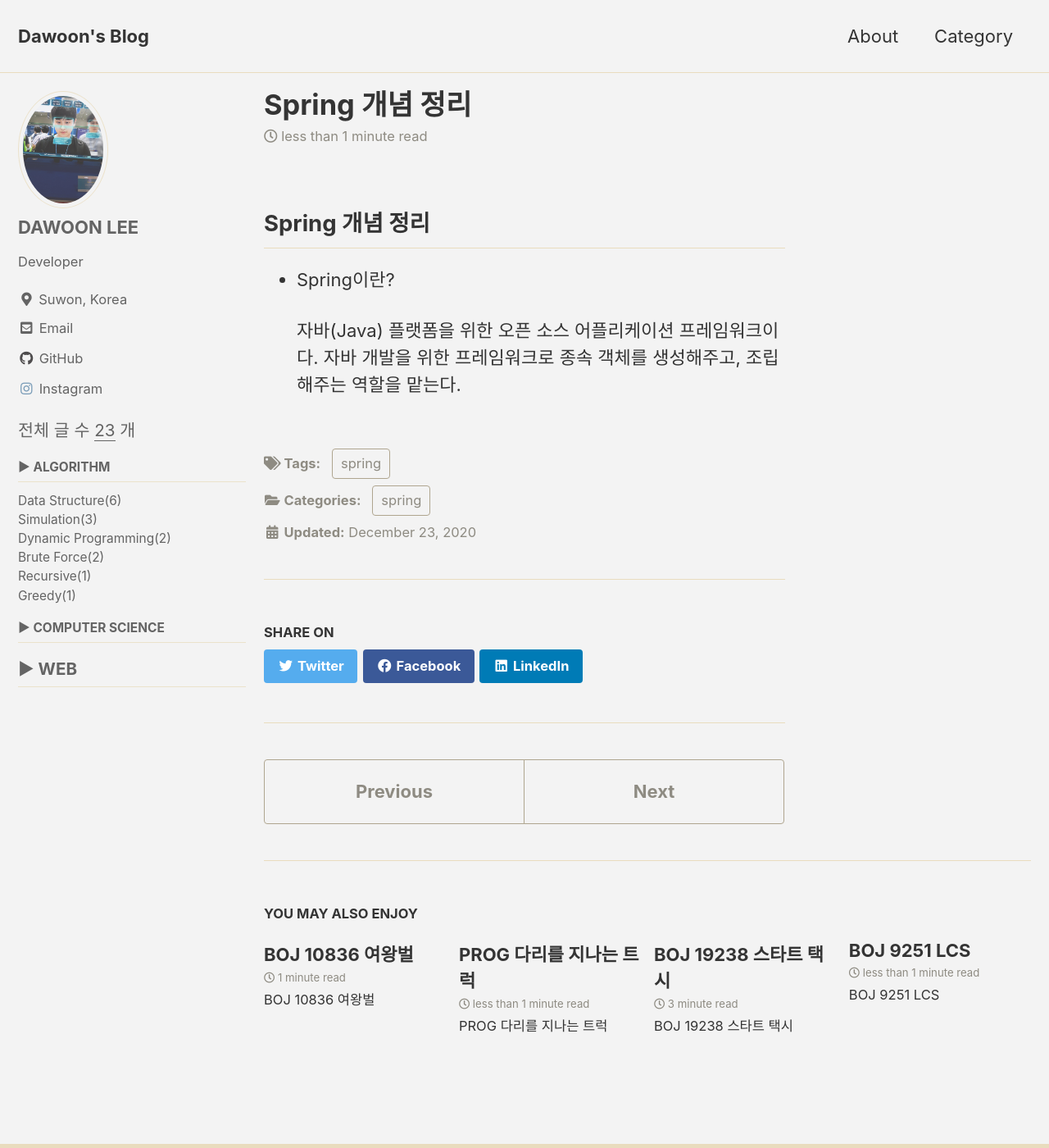
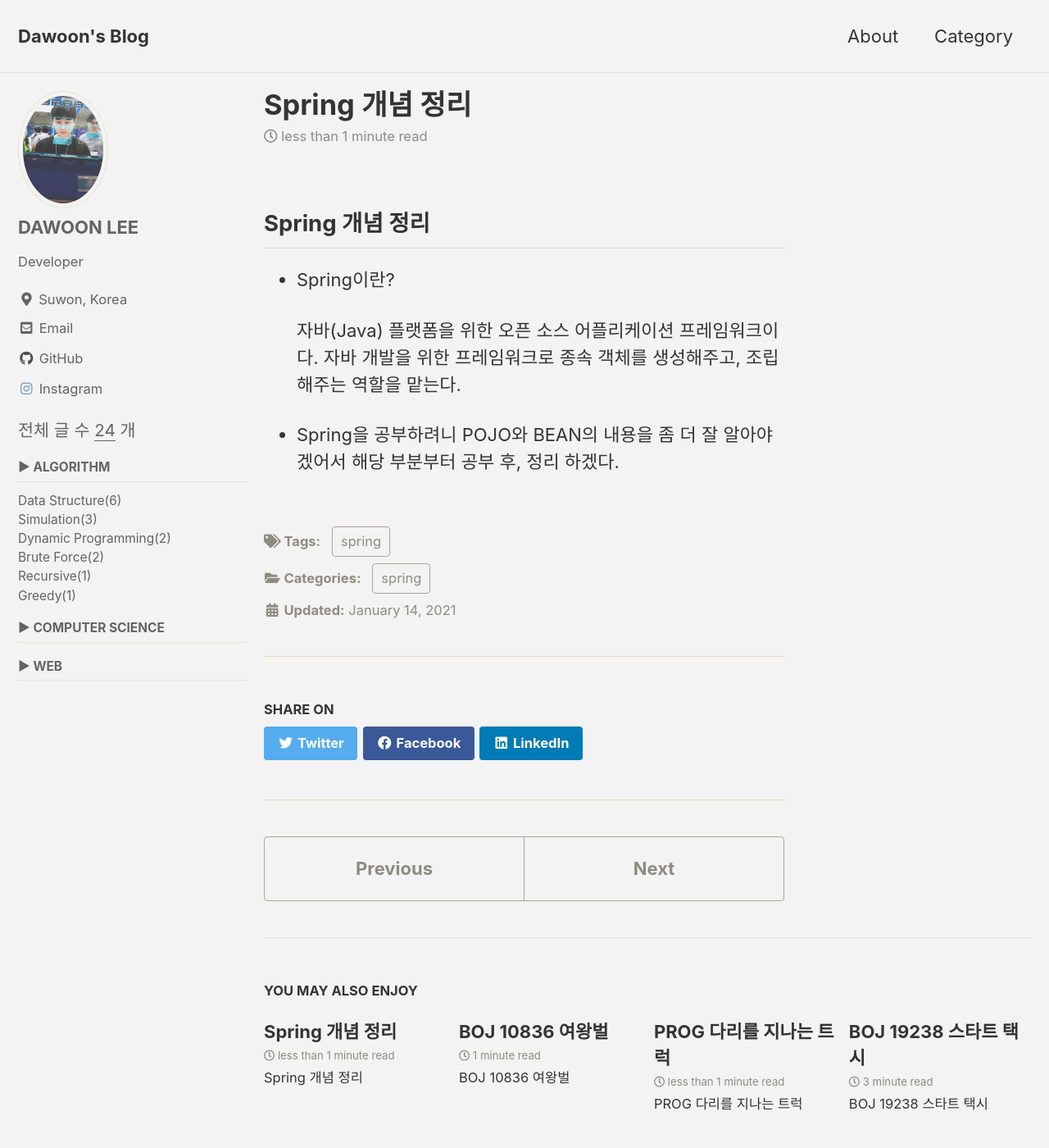
Before and after one commit to rhdrlvnd/rhdrlvnd.github.io, a Jekyll site: the page built from _posts/Web/Spring/2021-01-12-spring.md, in a window 1280 px wide and 1400 px high. Shown: the whole window at 82% size. Built offline with Jekyll 4.4.1, drawn with Linux system fonts in a browser that asks for light colours; cached includes are drawn as plain includes.

Commit message:
Spring POJO vs BEAN upload

```diff
--- a/_includes/nav_list_main
+++ b/_includes/nav_list_main
@@ -63,9 +63,8 @@
                 {% endif %}
             {% endfor %}
         </ul>
-      </li>
 
-      <span class="nav__sub-title" v-on:click='togglew()'>▶ WEB</span>
+        <span class="nav__sub-title" v-on:click='togglew()'>▶ WEB</span>
         <ul v-show="flag_w">
             {% for category in site.categories %}
                 {% if category[0] == "spring" %}
--- a/_posts/Web/Spring/2021-01-12-spring.md
+++ b/_posts/Web/Spring/2021-01-12-spring.md
@@ -6,7 +6,7 @@ categories:
   - spring
 tags:
   - spring
-last_modified_at: 2020-12-23T19:00:00+09:00
+last_modified_at: 2021-01-14T19:00:00+09:00
 ---
 
 ## Spring 개념 정리
@@ -14,3 +14,5 @@ last_modified_at: 2020-12-23T19:00:00+09:00
 - Spring이란?
 
   자바(Java) 플랫폼을 위한 오픈 소스 어플리케이션 프레임워크이다. 자바 개발을 위한 프레임워크로 종속 객체를 생성해주고, 조립해주는 역할을 맡는다.
+
+- Spring을 공부하려니 POJO와 BEAN의 내용을 좀 더 잘 알아야겠어서 해당 부분부터 공부 후, 정리 하겠다.
--- /dev/null
+++ b/_posts/Web/Spring/2021-01-14-post.md
@@ -0,0 +1,24 @@
+---
+title:  Spring 개념 정리
+excerpt: Spring 개념 정리
+search: true
+categories:
+  - spring
+tags:
+  - spring
+last_modified_at: 2021-01-14T19:00:00+09:00
+---
+
+## POJO vs BEAN
+
+- POJO(Plain Old Java Object)란?
+
+  - Java객체의 기본
+  - POJO가 되기 위한 엄격한 기준은 없다.
+  - Light-weight(가벼운), Flexible(유연한), Simple(간단한) 객체에 초점을 두어 만든다.
+- BEAN
+  - POJO와 달리 엄격한 기준을 가지고 있다.
+  - 모든 BEAN은 POJO에 속한다.
+  - 해당 객체의 모든 변수는 private로 선언되어야 한다.
+  - 모든 변수는 getter와 setter를 가져야 한다.
+  - 생성자는 변수를 가지면 안된다.
```
